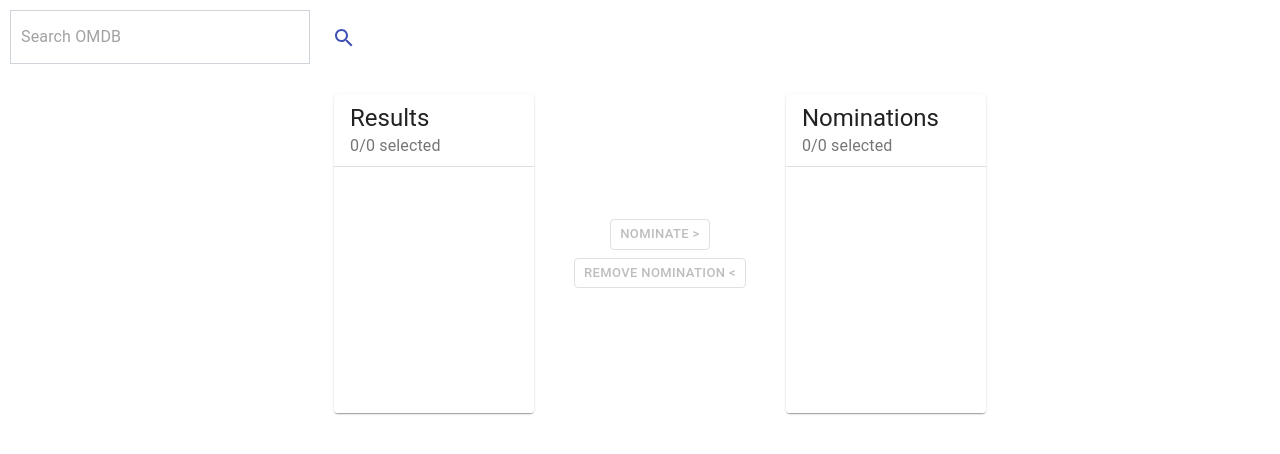
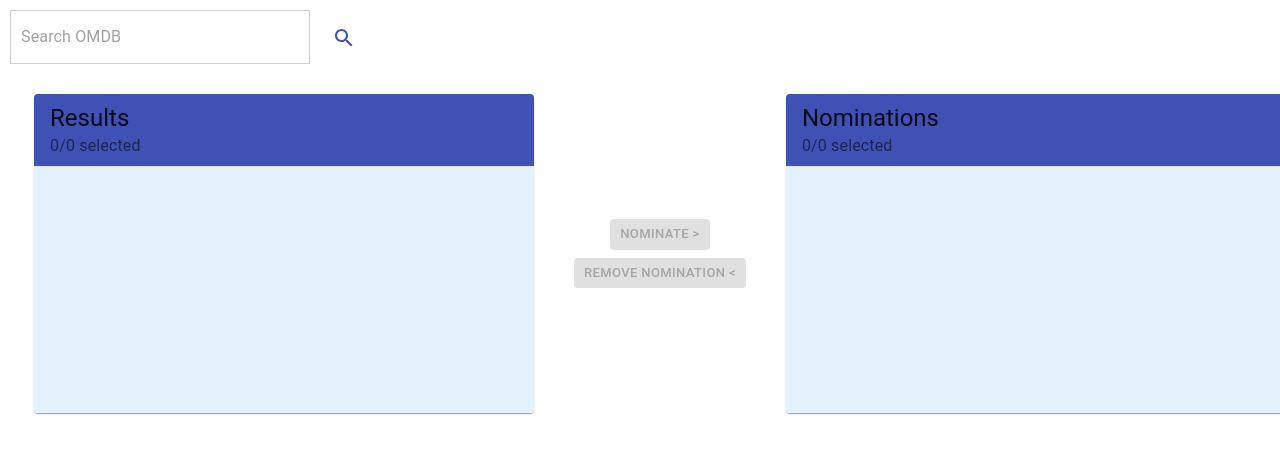
Before and after one commit to 233eric/Shopify, a React (Create React App) app: page / in a window 1280 px wide. Shown: the top 454 px of the page. Built offline with nearby package versions, Linux system fonts and the light colour scheme.

Commit message:
react hooks to fix results not rendering bugs, handled 5 nominations

```diff
--- a/package.json
+++ b/package.json
@@ -5,6 +5,7 @@
   "dependencies": {
     "@material-ui/core": "^4.11.2",
     "@material-ui/icons": "^4.11.2",
+    "@material-ui/lab": "^4.0.0-alpha.57",
     "@testing-library/jest-dom": "^5.11.6",
     "@testing-library/react": "^11.2.2",
     "@testing-library/user-event": "^12.6.0",
--- a/src/App.js
+++ b/src/App.js
@@ -22,6 +22,7 @@ class App extends React.Component {
     this.state = {
       input: "",
       moviesData: [],
+      showError: false
     };
   }
 
@@ -31,18 +32,20 @@ class App extends React.Component {
 
   handleSearch = async (search) => {
     const moviesData =  await getMovies(search);
-    this.setState({ moviesData: moviesData.Search });
-    //console.log(this.state.moviesData);
+    if (moviesData.Response === "True") {
+      this.setState({
+        moviesData: moviesData.Search,
+        showError: false
+       });
+    }
+    else {
+      this.setState({showError: true})
+    }
   }
 
   render() {
     const { classes } = this.props;
-    // let listItems = [];
-    // if (this.state.moviesData.length !== 0){
-    //   listItems = this.state.moviesData.map((d) =>
-    //     <li key={d.imdbID}>{d.Title} ({d.Year})</li>
-    //   );
-    // }
+
     return (
       <div>
         <InputBase
@@ -50,11 +53,16 @@ class App extends React.Component {
           placeholder="Search OMDB"
           onChange={e => this.updateInput(e.target.value)}
           value={this.state.input}
+          onKeyDown={(e) => {
+            if (e.key === "Enter") {
+              this.handleSearch(this.state.input);
+            }
+         }}
         />
         <IconButton color="primary" variant="contained" onClick={() => this.handleSearch(this.state.input)}>
           <SearchIcon />
         </IconButton>
-        {/* {listItems} */}
+        {this.state.showError ? <p>No Search Results Found</p> : null}
         <Results moviesData={this.state.moviesData} />
       </div>
     );
--- a/src/components/results.js
+++ b/src/components/results.js
@@ -10,6 +10,8 @@ import ListItemIcon from '@material-ui/core/ListItemIcon';
 import Checkbox from '@material-ui/core/Checkbox';
 import Button from '@material-ui/core/Button';
 import Divider from '@material-ui/core/Divider';
+import Alert from '@material-ui/lab/Alert';
+
 
 const useStyles = makeStyles((theme) => ({
   root: {
@@ -17,11 +19,12 @@ const useStyles = makeStyles((theme) => ({
   },
   cardHeader: {
     padding: theme.spacing(1, 2),
+    backgroundColor: theme.palette.primary.main
   },
   list: {
-    width: 200,
+    width: 500,
     height: 230,
-    backgroundColor: theme.palette.background.paper,
+    backgroundColor: '#e3f2fd',
     overflow: 'auto',
   },
   button: {
@@ -39,13 +42,11 @@ function intersection(a, b) {
 
 export default function TransferList(props) {
   const classes = useStyles();
-  const mappedTestArr = props.moviesData.map((d) => `${d.Title} (${d.Year})`);
   const [checked, setChecked] = React.useState([]);
-  console.log(mappedTestArr);
+  const [left, setLeft] = React.useState([]);
+  const [right, setRight] = React.useState([]);
+  const [banner, showBanner] = React.useState(false);
 
-  const [left, setLeft] = React.useState(mappedTestArr);
-  const [right, setRight] = React.useState([]);
-  console.log(left);
 
   const leftChecked = intersection(checked, left);
   const rightChecked = intersection(checked, right);
@@ -65,9 +66,12 @@ export default function TransferList(props) {
   const numberOfChecked = (items) => intersection(checked, items).length;
 
   const handleCheckedRight = () => {
+    //Allow at most 5 nominations
+    if (right.length + leftChecked.length <= 5) {
       setRight(right.concat(leftChecked));
       setLeft(not(left, leftChecked));
       setChecked(not(checked, leftChecked));
+    }
   };
 
   const handleCheckedLeft = () => {
@@ -75,6 +79,24 @@ export default function TransferList(props) {
     setRight(not(right, rightChecked));
     setChecked(not(checked, rightChecked));
   };
+
+  React.useEffect(() => {
+    const mappedTestArr = props.moviesData.map((d) => `${d.Title} (${d.Year})`);
+    setLeft(mappedTestArr);
+    setRight([]);
+  },[props.moviesData]);
+
+  React.useEffect(() => {
+    if (right.length === 5) {
+      console.log("show banner");
+      showBanner(true);
+
+    }
+    else {
+      console.log("dont show banner");
+      showBanner(false);
+    }
+    },[right]);
 
   const customList = (title, items) => (
     <Card>
@@ -108,27 +130,31 @@ export default function TransferList(props) {
   );
 
   return (
+    <>
+      {banner ? <Alert severity="success">You Have Nominated 5 Movies!</Alert> : null}
       <Grid container spacing={5} justify="center" alignItems="center" className={classes.root}>
         <Grid item>{customList('Results', left)}</Grid>
         <Grid item>
           <Grid container direction="column" alignItems="center">
             <Button
-            variant="outlined"
+              variant="contained"
               size="small"
               className={classes.button}
               onClick={handleCheckedRight}
-            disabled={leftChecked.length === 0}
+              disabled={leftChecked.length === 0 || right.length + leftChecked.length > 5}
               aria-label="move selected right"
+              color="primary"
             >
               Nominate &gt;
             </Button>
             <Button
-            variant="outlined"
+              variant="contained"
               size="small"
               className={classes.button}
               onClick={handleCheckedLeft}
               disabled={rightChecked.length === 0}
               aria-label="move selected left"
+              color="primary"
             >
               Remove Nomination &lt;
             </Button>
@@ -136,5 +162,6 @@ export default function TransferList(props) {
         </Grid>
         <Grid item>{customList('Nominations', right)}</Grid>
       </Grid>
+    </>
   );
 }
```
Also changed, not shown: 2 other files (tests, documents, lock files or other folders). Lines whose indentation alone changed are shown as unchanged.
